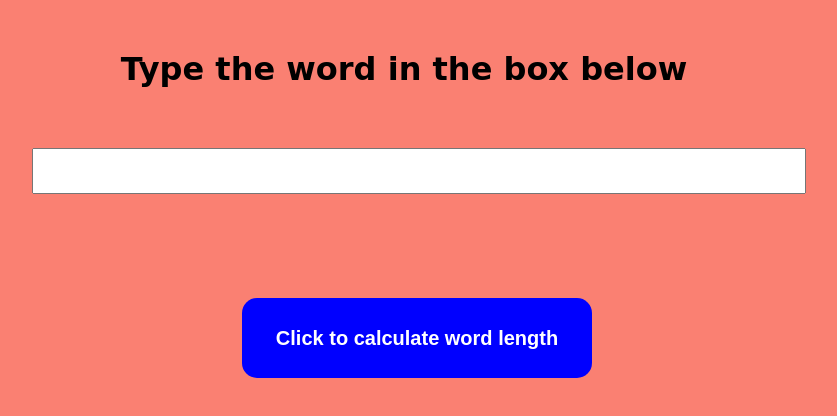
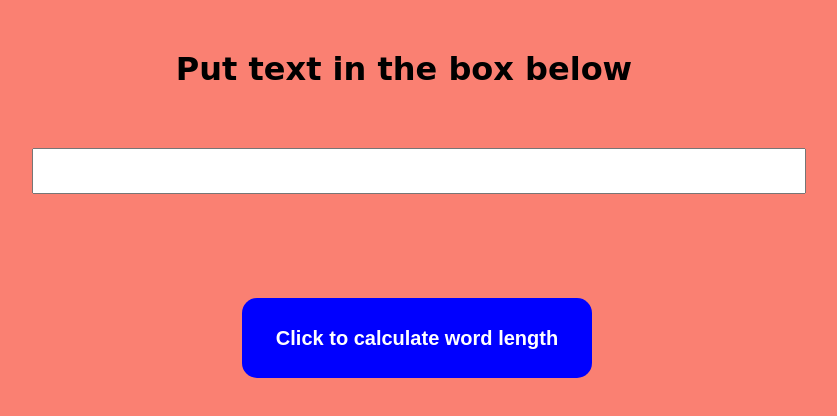
Before and after one commit to thisisjoyjacob/repo-js, a plain HTML site: page Day19-Word_count_tool/index.html in a window 1280 px wide. Shown: the whole page, without its empty margins (196-1033 px from the left). Drawn offline with Linux system fonts and the light colour scheme.

Commit message:
commit - 20

```diff
--- a/Day19-Word_count_tool/index.html
+++ b/Day19-Word_count_tool/index.html
@@ -12,7 +12,7 @@
 
     <body>
 
-        <h1>Type the word in the box below</h1>
+        <h1>Put text in the box below</h1>
         <input id="str" value="" type="text" onfocus="this.value=''" onkeypress="this.style.width = ((this.value.length + 1) * 8) + 'px';">
         <div id="output"></div>
         <button id="btn"><h2>Click to calculate word length</h2></button>
```
Also changed, not shown: Day21-Alarm_with_js/index.html (added), Day21-Alarm_with_js/myscrip.js (added), Day21-Alarm_with_js/mystyle.css (added), 2 other files.
